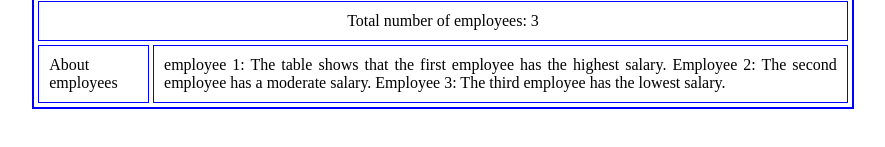
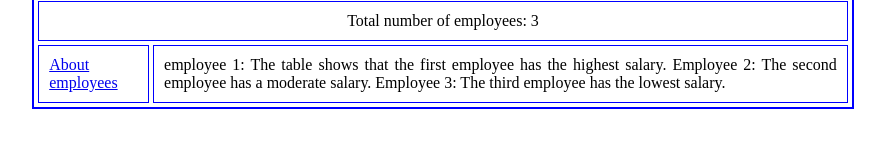
Before and after one commit to Roopa-KR/Web-tech, a plain HTML site: page table.html in a window 1280 px wide. Shown: the part 233-380 px from the top of the page, without its empty margins (197-1082 px from the left). Drawn offline with Linux system fonts and the light colour scheme.

```diff
--- a/table.html
+++ b/table.html
@@ -45,10 +45,10 @@
             <td colspan="4" align="center">Total number of employees: 3</td>
         </tr>
         <tr>
-            <td>About employees</td>
+            <td><a href="https://www.ibm.com/docs/en/i/7.6.0?topic=tables-employee-table-employee" >About employees</a></td>
             <td colspan="3" align="justify">employee 1: The table shows that the first employee has the highest salary. Employee 2: The second employee has a moderate salary. Employee 3: The third employee has the lowest salary.</td>
         </tr>
-
+</tfoot>
     </tbody>
 </table>
 
```
